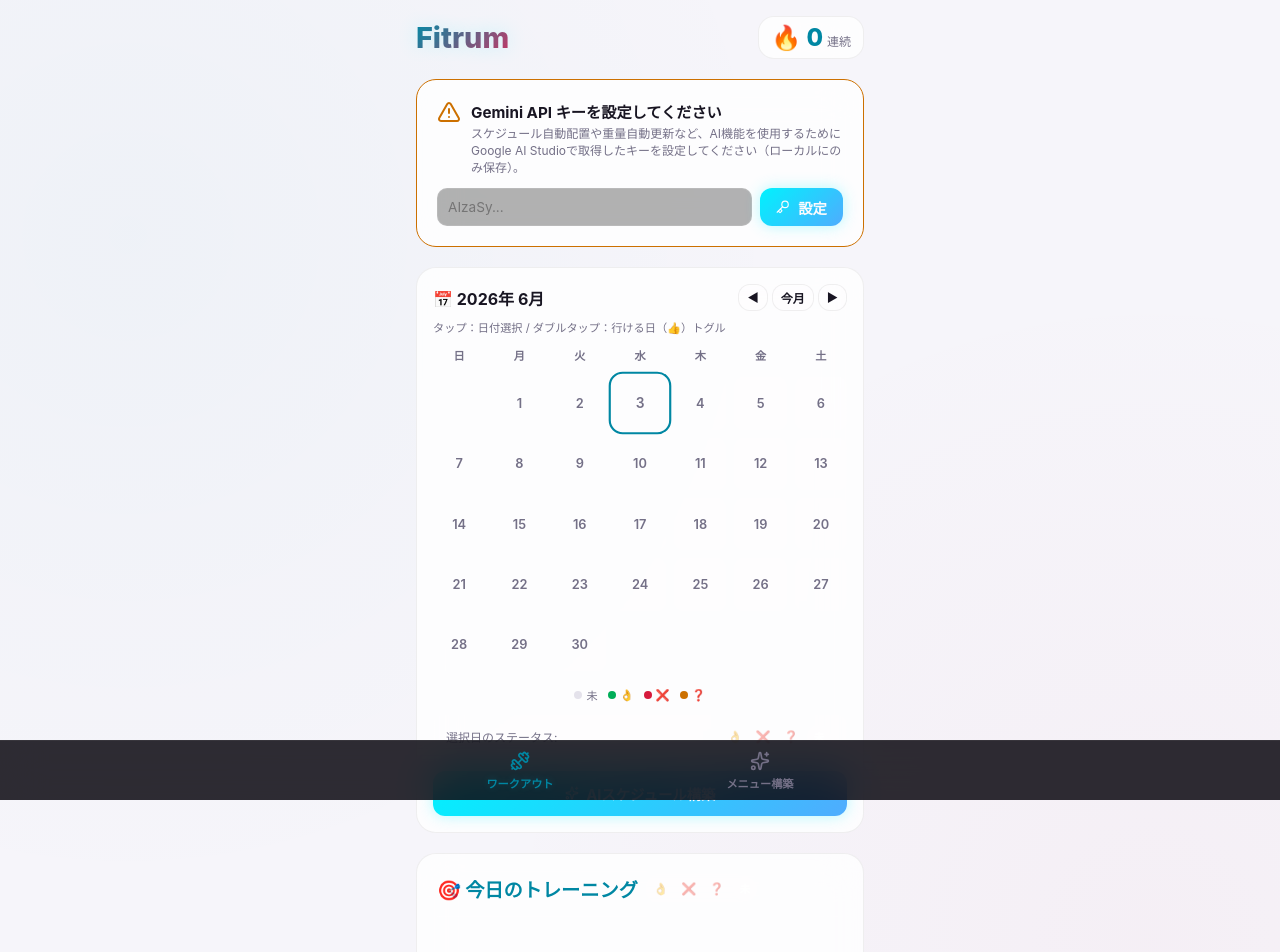
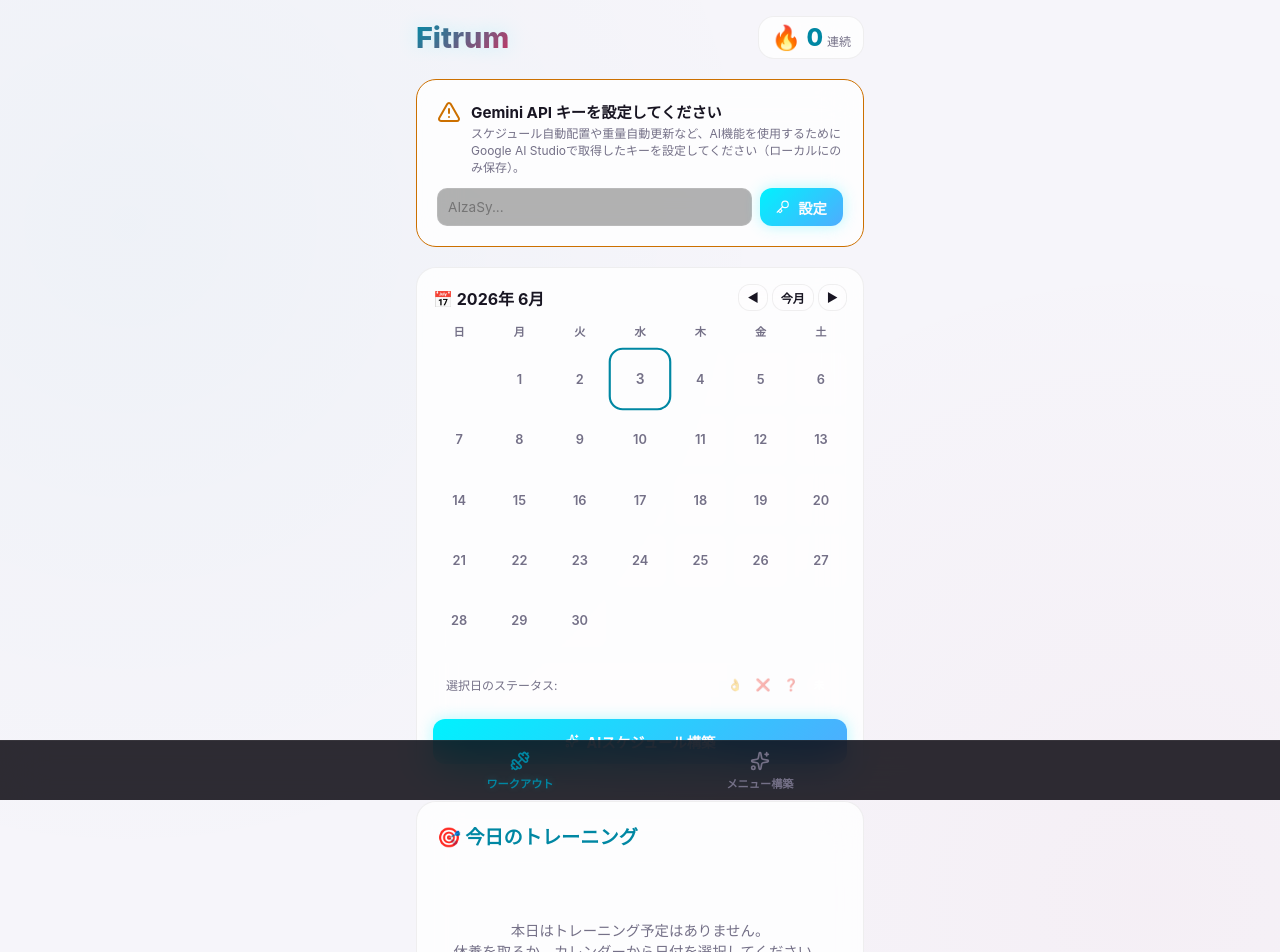
Before and after one commit to cossbeet-creator/aurafit, a Next.js app: page / in a window 1280 px wide. Shown: the top 952 px of the page. Built offline with nearby package versions, Linux system fonts and the light colour scheme.

Commit message:
feat: compress calendar UI and remove duplicate status buttons from workout section

```diff
--- a/src/app/page.tsx
+++ b/src/app/page.tsx
@@ -1311,16 +1311,13 @@
         <>
           {/* カレンダー */}
           <div className={styles.calendarSection}>
-            <div className={styles.sectionTitle} style={{ flexDirection: "column", alignItems: "stretch", gap: "8px" }}>
-              <div style={{ display: "flex", justifyContent: "space-between", alignItems: "center" }}>
-                <span style={{ fontSize: "1rem", fontWeight: "700" }}>📅 {currentYear}年 {currentMonth + 1}月</span>
-                <div style={{ display: "flex", gap: "4px" }}>
-                  <button className={styles.btnSecondary} style={{ padding: "4px 8px", fontSize: "0.75rem", flex: "none" }} onClick={handlePrevMonth}>◀</button>
-                  <button className={styles.btnSecondary} style={{ padding: "4px 8px", fontSize: "0.75rem", flex: "none" }} onClick={handleGoToToday}>今月</button>
-                  <button className={styles.btnSecondary} style={{ padding: "4px 8px", fontSize: "0.75rem", flex: "none" }} onClick={handleNextMonth}>▶</button>
-                </div>
+            <div className={styles.sectionTitle}>
+              <span style={{ fontSize: "1rem", fontWeight: "700" }}>📅 {currentYear}年 {currentMonth + 1}月</span>
+              <div style={{ display: "flex", gap: "4px" }}>
+                <button className={styles.btnSecondary} style={{ padding: "4px 8px", fontSize: "0.75rem", flex: "none" }} onClick={handlePrevMonth}>◀</button>
+                <button className={styles.btnSecondary} style={{ padding: "4px 8px", fontSize: "0.75rem", flex: "none" }} onClick={handleGoToToday}>今月</button>
+                <button className={styles.btnSecondary} style={{ padding: "4px 8px", fontSize: "0.75rem", flex: "none" }} onClick={handleNextMonth}>▶</button>
               </div>
-              <span className={styles.helperText}>タップ：日付選択 / ダブルタップ：行ける日（👍）トグル</span>
             </div>
 
             <div className={styles.calendarGrid}>
@@ -1363,13 +1360,6 @@
             </div>
 
             <div style={{ display: "flex", flexDirection: "column", gap: "12px" }}>
-              <div style={{ display: "flex", gap: "10px", justifyContent: "center", fontSize: "0.7rem", color: "var(--text-muted)" }}>
-                <span style={{ display: "flex", alignItems: "center", gap: "4px" }}><span style={{ width: "8px", height: "8px", borderRadius: "50%", background: "var(--status-default)" }}></span> 未</span>
-                <span style={{ display: "flex", alignItems: "center", gap: "4px" }}><span style={{ width: "8px", height: "8px", borderRadius: "50%", background: "var(--status-go)" }}></span> 👌</span>
-                <span style={{ display: "flex", alignItems: "center", gap: "4px" }}><span style={{ width: "8px", height: "8px", borderRadius: "50%", background: "var(--status-no)" }}></span> ❌</span>
-                <span style={{ display: "flex", alignItems: "center", gap: "4px" }}><span style={{ width: "8px", height: "8px", borderRadius: "50%", background: "var(--status-maybe)" }}></span> ❓</span>
-              </div>
-
               {selectedDateStr && (
                 <div style={{
                   display: "flex",
@@ -1460,43 +1450,6 @@
                   <div className={styles.workoutTitle}>
                     {selectedDateStr === formatDate(new Date()) ? "🎯 今日のトレーニング" : `📅 ${selectedDateStr} の予定`}
                   </div>
-                  {/* コンパクト絵文字ステータスバー */}
-                  {!isWorkoutCompleted && (
-                    <div style={{ display: "flex", gap: "4px", background: "rgba(255,255,255,0.03)", padding: "2px", borderRadius: "20px", border: "1px solid rgba(255,255,255,0.05)" }}>
-                      <button
-                        onClick={() => setSpecificDateState(selectedDateStr, "CONFIRMED_GO")}
-                        style={{
-                          background: dateStates[selectedDateStr] === "CONFIRMED_GO" ? "var(--status-go)" : "transparent",
-                          border: "none", borderRadius: "50%", width: "24px", height: "24px", display: "flex", alignItems: "center", justifyContent: "center", fontSize: "0.75rem", cursor: "pointer", opacity: dateStates[selectedDateStr] === "CONFIRMED_GO" ? 1 : 0.4
-                        }}
-                        title="👌 行ける"
-                      >👌</button>
-                      <button
-                        onClick={() => setSpecificDateState(selectedDateStr, "CONFIRMED_NO")}
-                        style={{
-                          background: dateStates[selectedDateStr] === "CONFIRMED_NO" ? "var(--status-no)" : "transparent",
-                          border: "none", borderRadius: "50%", width: "24px", height: "24px", display: "flex", alignItems: "center", justifyContent: "center", fontSize: "0.75rem", cursor: "pointer", opacity: dateStates[selectedDateStr] === "CONFIRMED_NO" ? 1 : 0.4
-                        }}
-                        title="❌ オフ (スライド)"
-                      >❌</button>
-                      <button
-                        onClick={() => setSpecificDateState(selectedDateStr, "MAYBE")}
-                        style={{
-                          background: dateStates[selectedDateStr] === "MAYBE" ? "var(--status-maybe)" : "transparent",
-                          border: "none", borderRadius: "50%", width: "24px", height: "24px", display: "flex", alignItems: "center", justifyContent: "center", fontSize: "0.75rem", cursor: "pointer", opacity: dateStates[selectedDateStr] === "MAYBE" ? 1 : 0.4
-                        }}
-                        title="微妙"
-                      >❓</button>
-                      <button
-                        onClick={() => setSpecificDateState(selectedDateStr, "DEFAULT")}
-                        style={{
-                          background: !dateStates[selectedDateStr] || dateStates[selectedDateStr] === "DEFAULT" ? "rgba(255,255,255,0.15)" : "transparent",
-                          border: "none", borderRadius: "50%", width: "24px", height: "24px", display: "flex", alignItems: "center", justifyContent: "center", fontSize: "0.65rem", fontWeight: "bold", color: "#fff", cursor: "pointer", opacity: !dateStates[selectedDateStr] || dateStates[selectedDateStr] === "DEFAULT" ? 1 : 0.4
-                        }}
-                        title="未定"
-                      >未</button>
-                    </div>
-                  )}
                 </div>
                 <div style={{ display: "flex", gap: "6px" }}>
                   {currentWorkoutName && !isWorkoutCompleted && (
```
